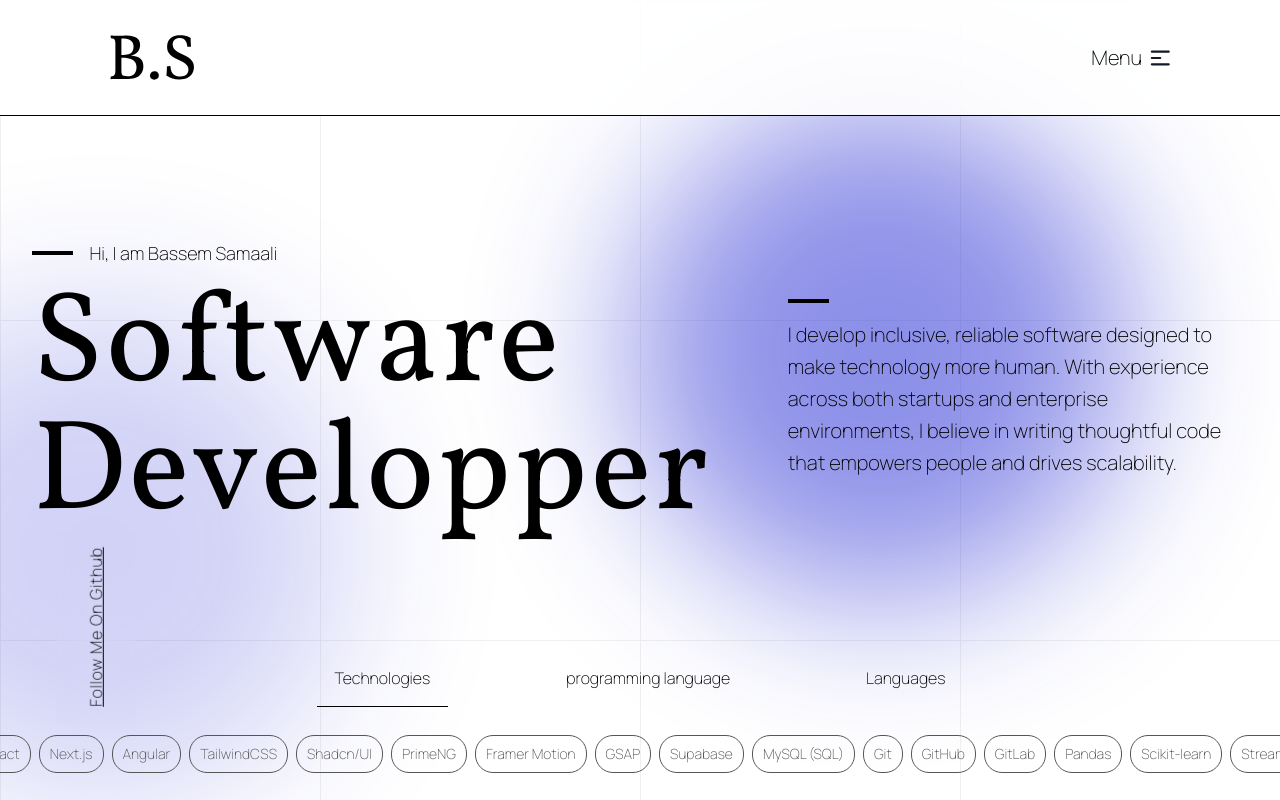
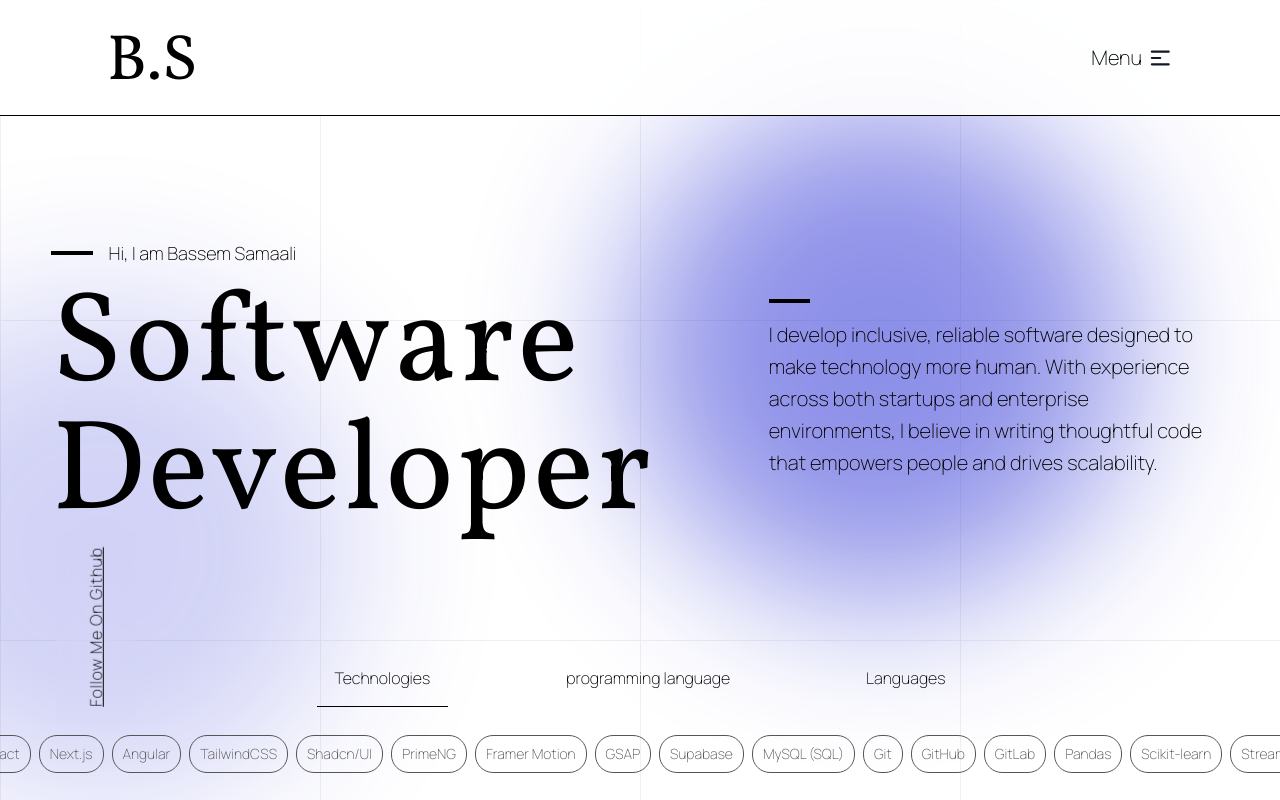
Before and after one commit to samaalibassem123/Portfolio-V-2, a React (Vite) app: page / in a window 1280 px wide. Built offline with nearby package versions, Linux system fonts and the light colour scheme; what tailwindcss-motion would draw is missing.

Commit message:
Update LeftSide.tsx

```diff
--- a/src/components/home-section/LeftSide.tsx
+++ b/src/components/home-section/LeftSide.tsx
@@ -37,7 +37,7 @@ export default function LeftSide({ className }: Props) {
           animate="visible"
         >
           <motion.div variants={AnimateJobName}>Software</motion.div>
-          <motion.div variants={AnimateJobName}>Developper</motion.div>
+          <motion.div variants={AnimateJobName}>Developer</motion.div>
         </motion.div>
       </Title>
     </div>
```
